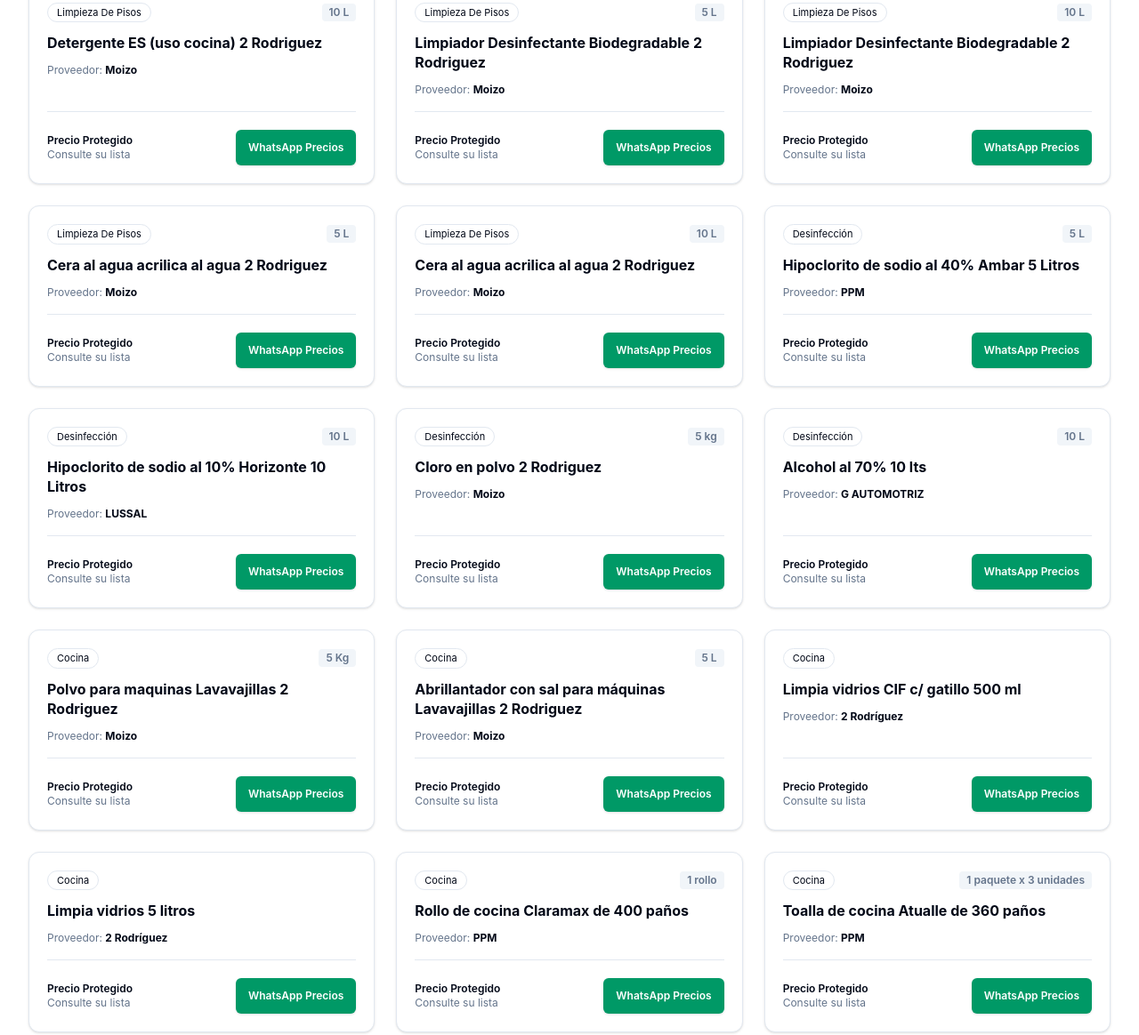
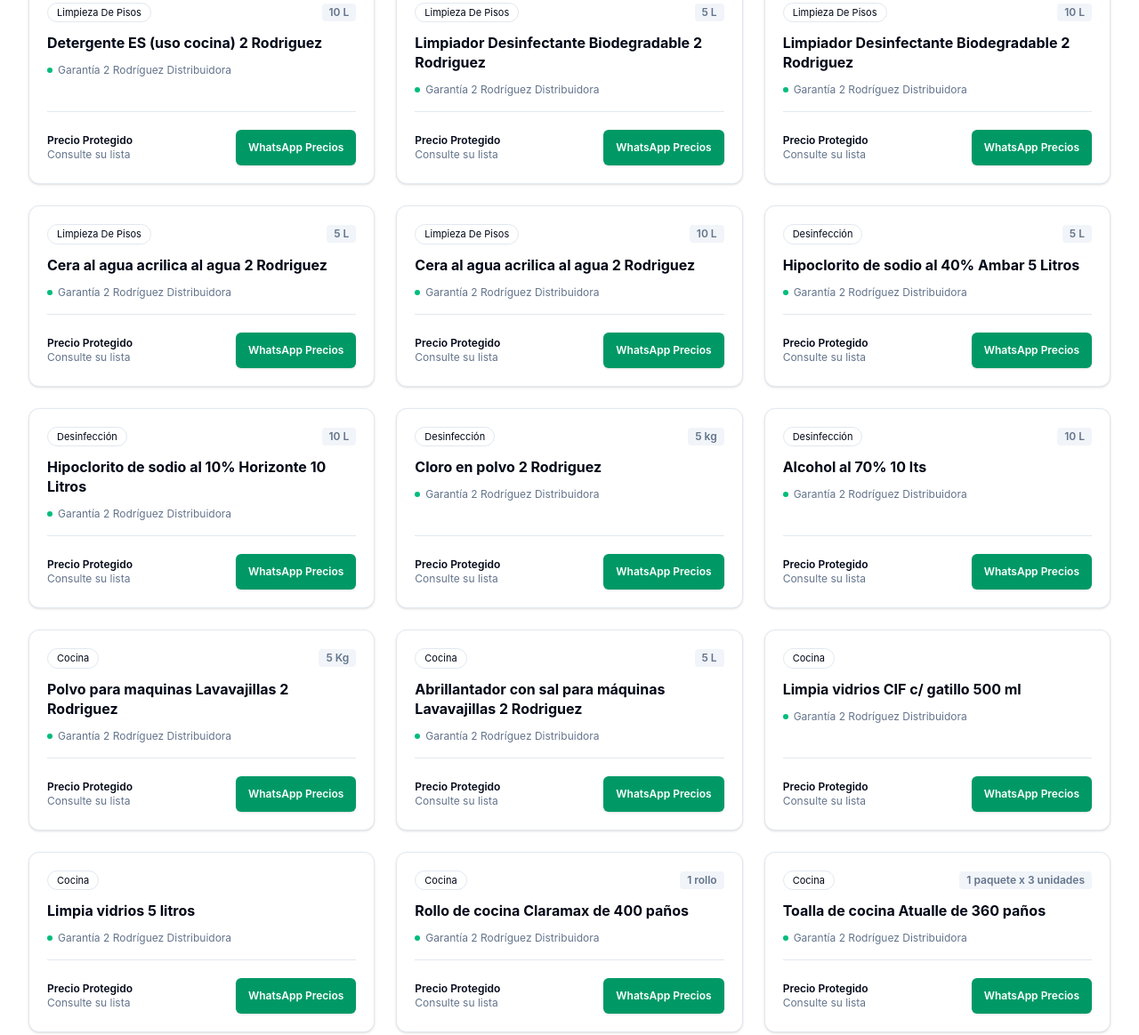
Before and after one commit to Ponce1969/E-commerce-MVP, an Astro site in the folder frontend/: page /catalogo in a window 1280 px wide. Shown: the part 624-1788 px from the top of the page at 89% size. Built offline with nearby package versions, Linux system fonts and the light colour scheme; Astro itself is replaced by a stand-in of ours.

Commit message:
feat(privacy): remove supplier visibility from public cards while keeping it in admin backoffice

```diff
--- a/frontend/src/pages/catalogo.astro
+++ b/frontend/src/pages/catalogo.astro
@@ -72,8 +72,9 @@
                 <h3 class="font-bold text-base text-foreground leading-snug line-clamp-2">
                   {p.nombre}
                 </h3>
-                <p class="text-xs text-muted-foreground">
-                  Proveedor: <strong class="text-foreground">{p.proveedor || '2 Rodríguez'}</strong>
+                <p class="text-xs text-muted-foreground flex items-center gap-1.5">
+                  <span class="h-1.5 w-1.5 rounded-full bg-emerald-500"></span>
+                  Garantía 2 Rodríguez Distribuidora
                 </p>
               </div>
 
--- a/frontend/src/pages/index.astro
+++ b/frontend/src/pages/index.astro
@@ -127,8 +127,9 @@
               <h4 class="font-bold text-base text-foreground leading-snug line-clamp-2">
                 {p.nombre}
               </h4>
-              <p class="text-xs text-muted-foreground">
-                Proveedor certificado: <strong class="text-foreground">{p.proveedor || '2 Rodríguez'}</strong>
+              <p class="text-xs text-muted-foreground flex items-center gap-1.5">
+                <span class="h-1.5 w-1.5 rounded-full bg-emerald-500"></span>
+                Stock garantizado para entrega o retiro
               </p>
             </div>
 
```
